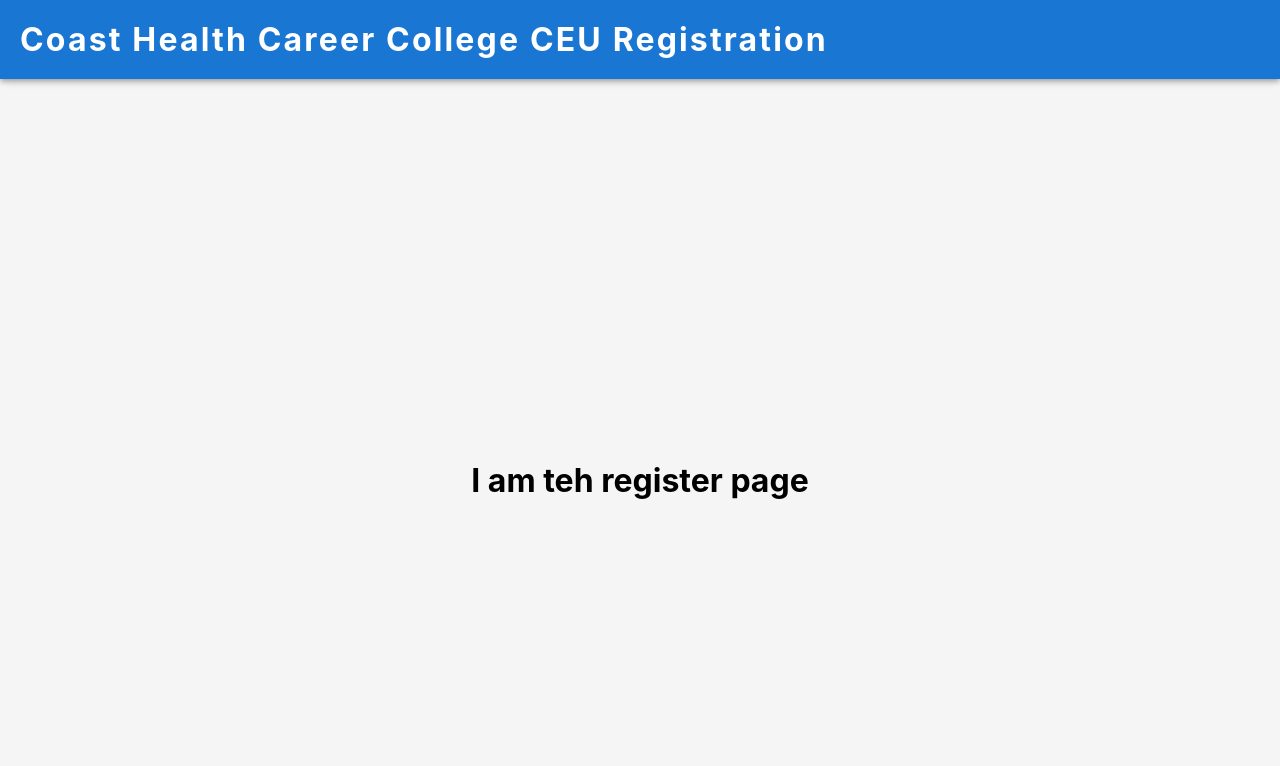
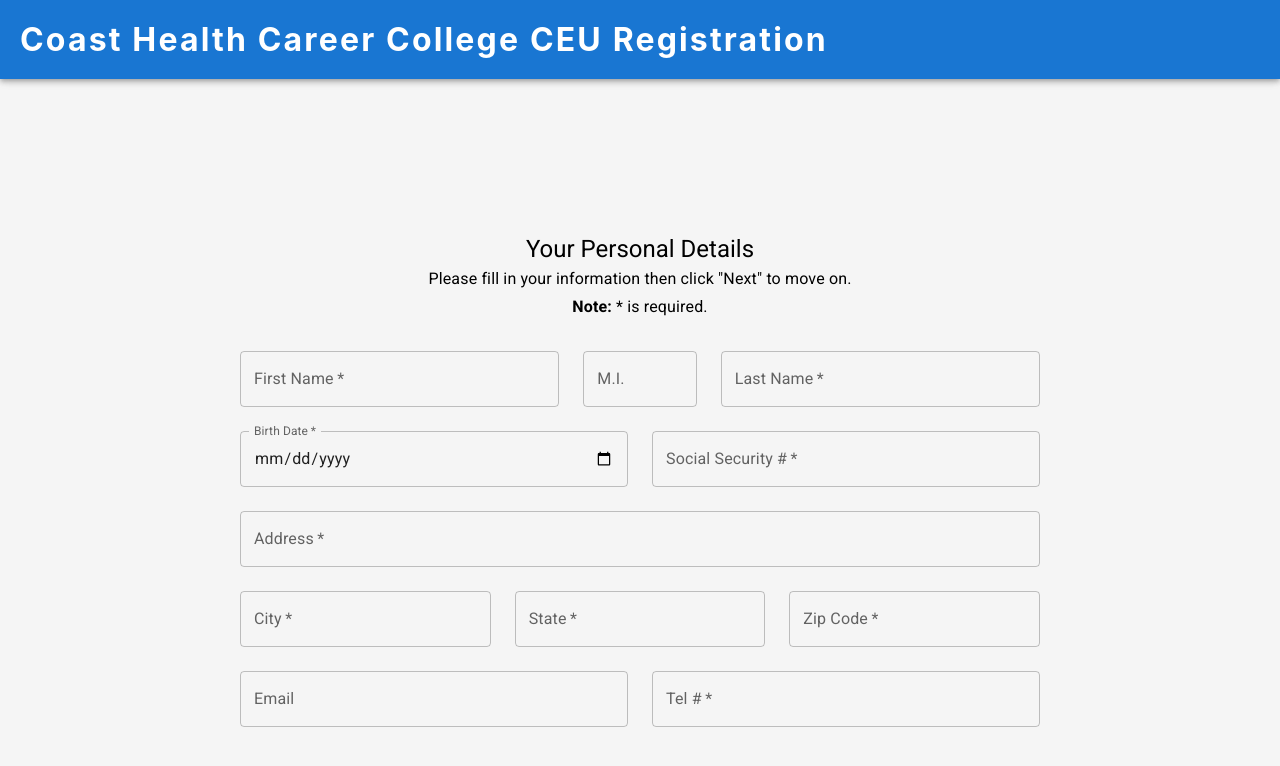
Before and after one commit to luciousmc/ceu-chha, a React (Vite) app: page / in a window 1280 px wide. Both pictures are taken after a click on the button "FIRST-TIME STUDENT". Shown: the top 766 px of the page. Built offline with nearby package versions, Linux system fonts and the light colour scheme.

Commit message:
register component created

```diff
--- a/src/pages/Register/Register.style.ts
+++ b/src/pages/Register/Register.style.ts
@@ -1,3 +1,5 @@
 import styled from 'styled-components';
 
-export const RegisterContainer = styled.div``;
+export const RegisterContainer = styled.div`
+  width: 800px;
+`;
--- a/src/pages/Register/Register.tsx
+++ b/src/pages/Register/Register.tsx
@@ -1,10 +1,169 @@
+// Styled Components
+import { Grid, TextField, Typography } from '@mui/material';
+
+// Types
+import { studentInfo } from '../types/studentInfo';
+
 // Styled Components
 import { RegisterContainer } from './Register.style';
 
-function Register() {
+function Register({
+  firstNameVal,
+  middleInitialVal,
+  lastNameVal,
+  birthDateVal,
+  ssnVal,
+  addressVal,
+  cityVal,
+  stateVal,
+  zipCodeVal,
+  emailVal,
+  phoneVal,
+}: studentInfo) {
+  const handleChange = () => {};
+
   return (
     <RegisterContainer>
-      <h1>I am teh register page</h1>
+      <form>
+        <Grid container spacing={3}>
+          <Grid item xs={12}>
+            <Typography variant='h5' align='center'>
+              Your Personal Details
+            </Typography>
+            <Typography variant='subtitle1' align='center' gutterBottom>
+              Please fill in your information then click &quot;Next&quot; to
+              move on.
+              <br />
+              <strong>Note:</strong> * is required.
+            </Typography>
+          </Grid>
+
+          <Grid item xs={12} sm={5}>
+            <TextField
+              required
+              name='firstName'
+              label='First Name'
+              id='firstName'
+              onChange={handleChange}
+              value={firstNameVal}
+              fullWidth
+            />
+          </Grid>
+          <Grid item xs={12} sm={2}>
+            <TextField
+              name='middleInitial'
+              label='M.I.'
+              id='middleInitial'
+              onChange={handleChange}
+              value={middleInitialVal}
+            />
+          </Grid>
+          <Grid item xs={12} sm={5}>
+            <TextField
+              required
+              name='lastName'
+              label='Last Name'
+              id='lastName'
+              onChange={handleChange}
+              value={lastNameVal}
+              fullWidth
+            />
+          </Grid>
+
+          <Grid item xs={6}>
+            <TextField
+              required
+              name='birthDate'
+              type='date'
+              InputLabelProps={{ shrink: true }}
+              label='Birth Date'
+              id='birthDate'
+              onChange={handleChange}
+              value={birthDateVal}
+              fullWidth
+            />
+          </Grid>
+          <Grid item xs={6}>
+            <TextField
+              required
+              name='ssn'
+              label='Social Security #'
+              id='ssn'
+              onChange={handleChange}
+              value={ssnVal}
+              fullWidth
+            />
+          </Grid>
+
+          <Grid item xs={12}>
+            <TextField
+              required
+              name='address'
+              label='Address'
+              id='address'
+              onChange={handleChange}
+              value={addressVal}
+              fullWidth
+            />
+          </Grid>
+
+          <Grid item xs={12} sm={4}>
+            <TextField
+              required
+              name='city'
+              label='City'
+              id='city'
+              onChange={handleChange}
+              value={cityVal}
+              fullWidth
+            />
+          </Grid>
+          <Grid item xs={6} sm={4}>
+            <TextField
+              required
+              name='state'
+              label='State'
+              id='state'
+              onChange={handleChange}
+              value={stateVal}
+              fullWidth
+            />
+          </Grid>
+          <Grid item xs={6} sm={4}>
+            <TextField
+              required
+              name='zipCode'
+              label='Zip Code'
+              id='zipCode'
+              onChange={handleChange}
+              value={zipCodeVal}
+              fullWidth
+            />
+          </Grid>
+
+          <Grid item xs={6}>
+            <TextField
+              name='email'
+              label='Email'
+              id='email'
+              onChange={handleChange}
+              value={emailVal}
+              fullWidth
+            />
+          </Grid>
+          <Grid item xs={6}>
+            <TextField
+              required
+              name='phone'
+              label='Tel #'
+              id='phone'
+              onChange={handleChange}
+              value={phoneVal}
+              fullWidth
+            />
+          </Grid>
+        </Grid>
+      </form>
     </RegisterContainer>
   );
 }
--- /dev/null
+++ b/src/pages/types/studentInfo.ts
@@ -0,0 +1,13 @@
+export type studentInfo = {
+  firstNameVal: string;
+  middleInitialVal?: string;
+  lastNameVal: string;
+  birthDateVal: string;
+  ssnVal: number;
+  addressVal: string;
+  cityVal: string;
+  stateVal: string;
+  zipCodeVal: number;
+  emailVal: string;
+  phoneVal: string;
+};
```
